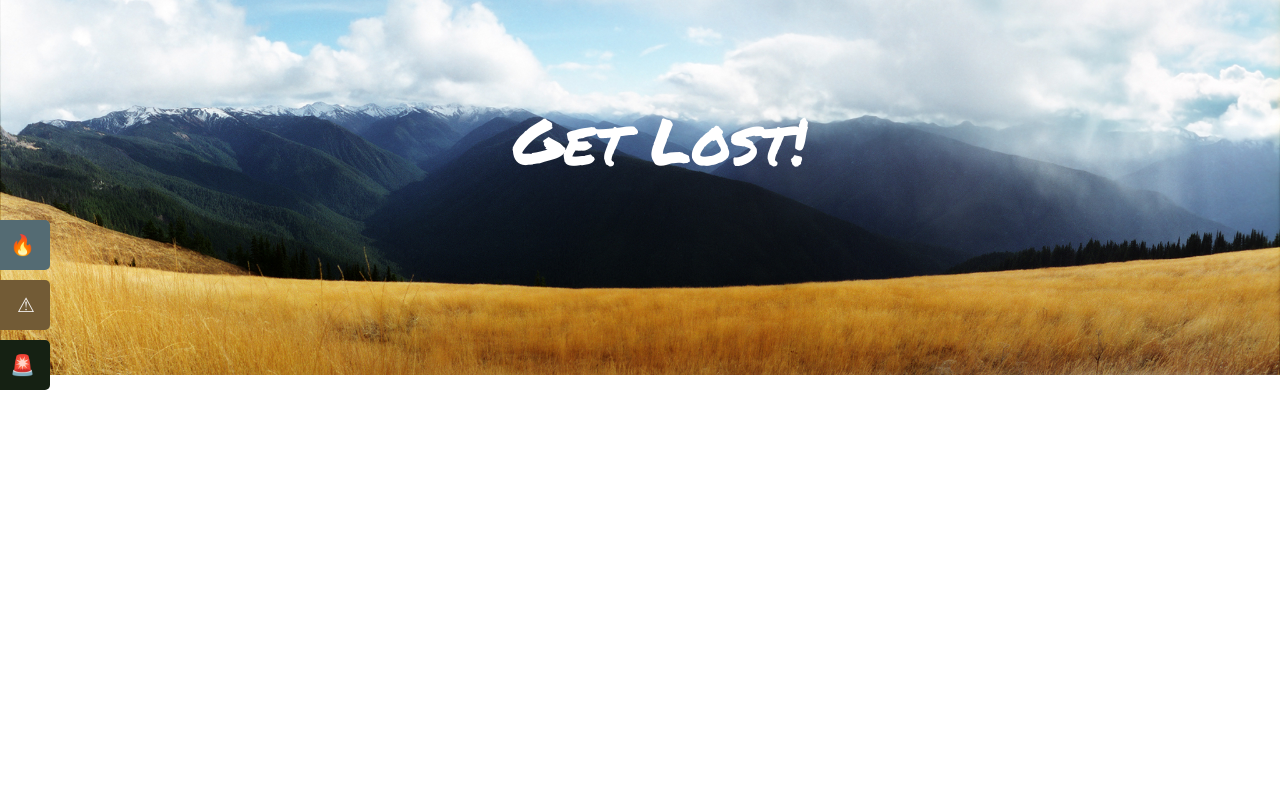
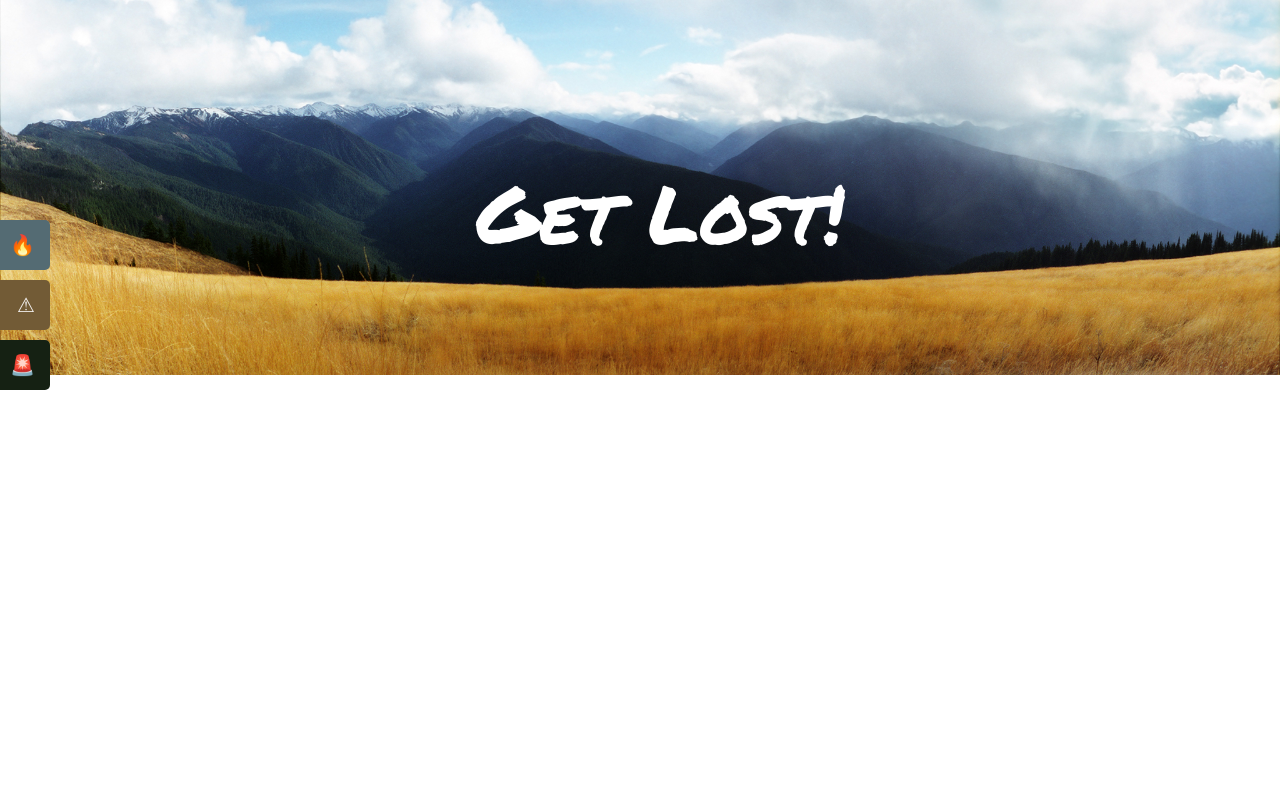
Before and after one commit to get-lost-repo/get-lost, a plain HTML site: page html/splash.html in a window 1280 px wide. Shown: the top 797 px of the page. Drawn offline with Linux system fonts and the light colour scheme.

Commit message:
fixes links for side nav

```diff
--- a/css/splash.css
+++ b/css/splash.css
@@ -8,7 +8,7 @@ header {
 
 #title {
   position: absolute;
-  top: 15%;
+  top: 24%;
   left: 50%;
   transform: translate(-50%, -50%);
   color: white;
@@ -18,7 +18,7 @@ header {
 h1 {
   font-family: 'Permanent Marker', cursive;
   margin: 20px;
-  font-size: 4rem;
+  font-size: 5rem;
   white-space: nowrap;
 }
 
--- a/html/splash.html
+++ b/html/splash.html
@@ -15,7 +15,7 @@
         <h1 id="title">Get Lost!</h1>
 
         <div id="sidenav" clas="Sidenav">
-                <a href=“https://parks.state.wa.us/DocumentCenter/View/5654/Statewide-Burn-Ban” id="burnban">&#128293;</a>
+                <a href="https://parks.state.wa.us/DocumentCenter/View/5654/Statewide-Burn-Ban" id="burnban">&#128293;</a>
                 <a href=“https://parks.state.wa.us/alertcenter.aspx” id="alerts">&#9888;</a>
                 <a href=“link toemergency services here” id="emergencyservices">&#128680;</a>
         </div>
```
Also changed, not shown: img/ruby-beach.jpg (added).
